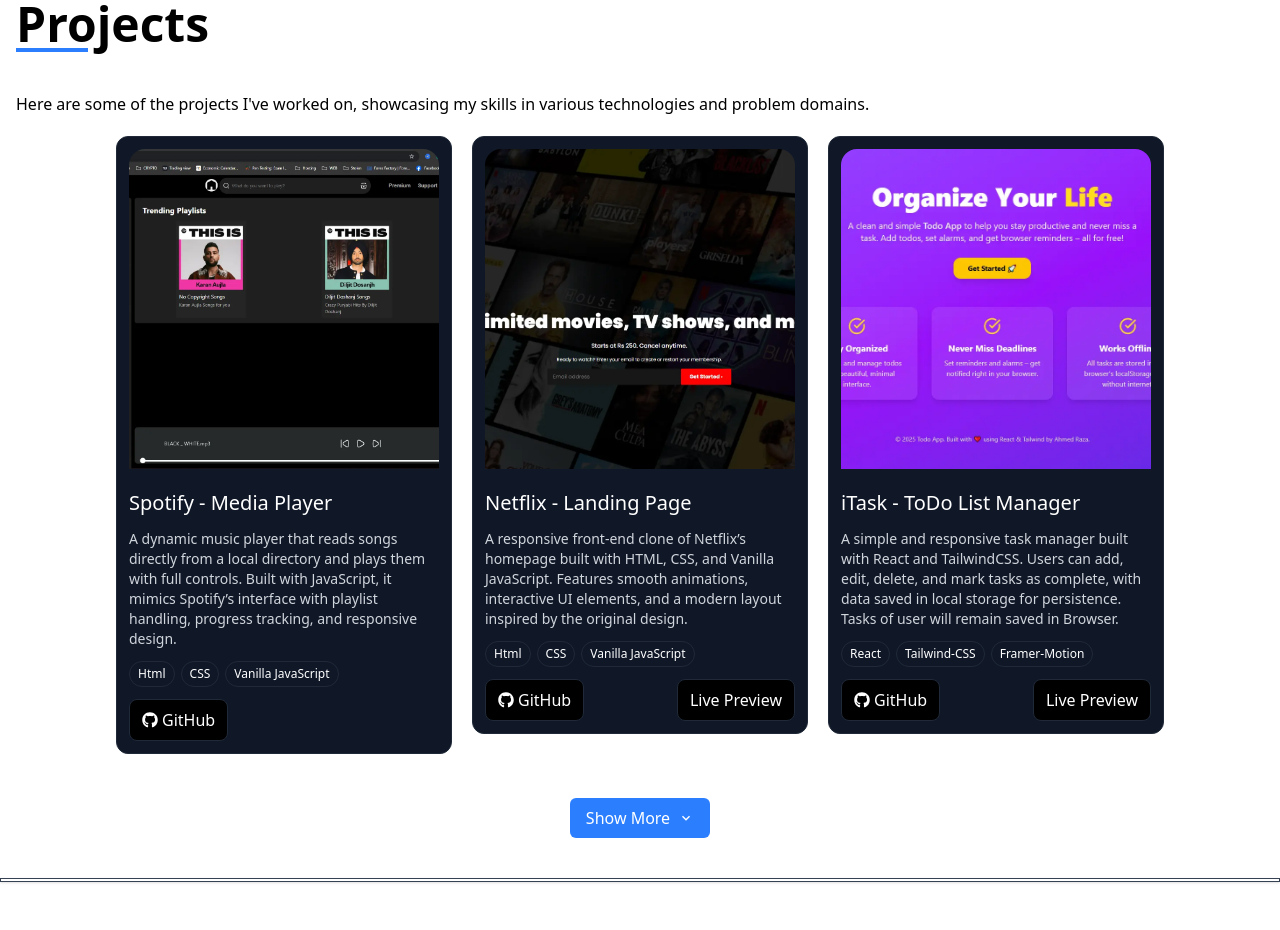
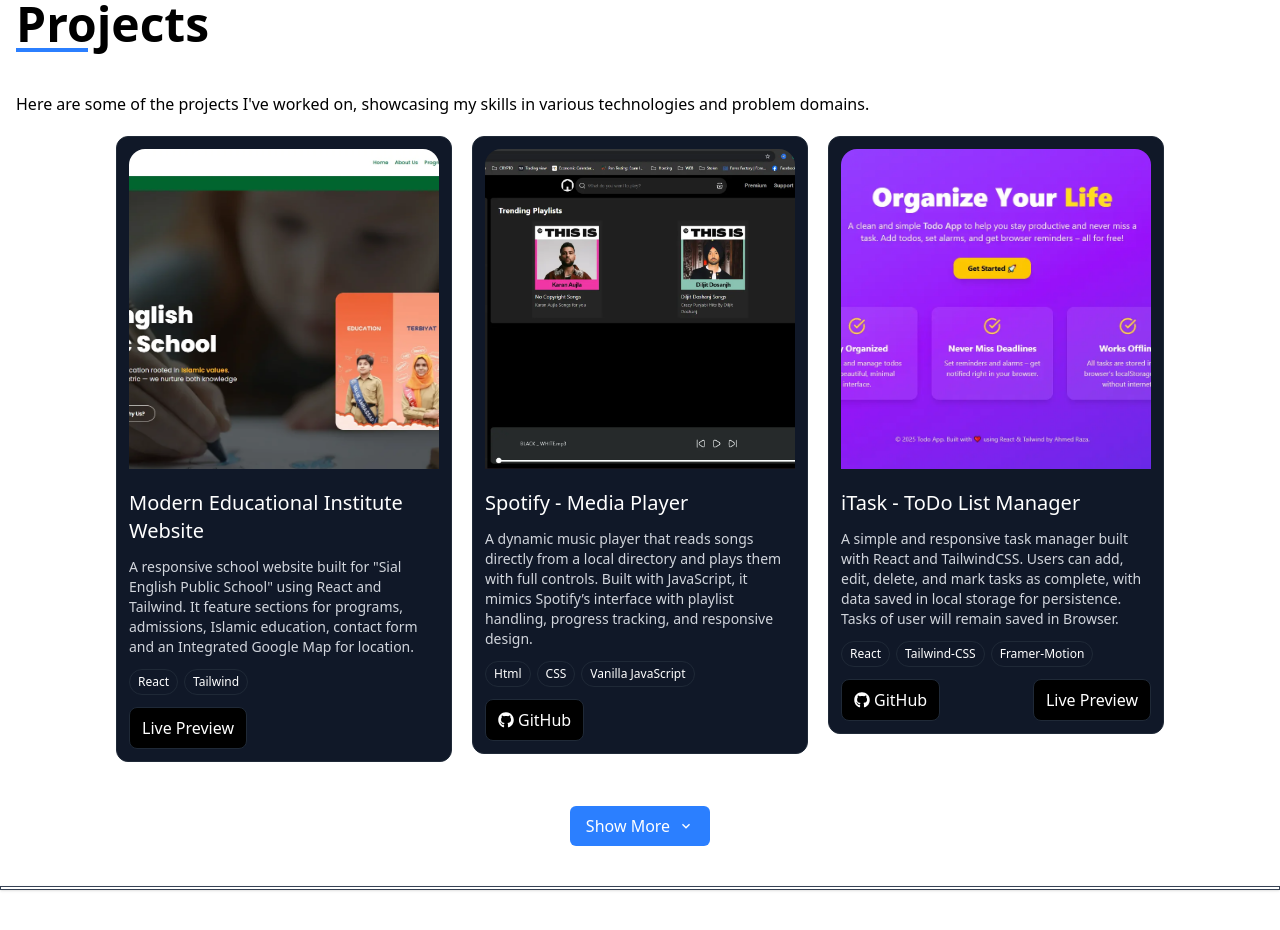
Before and after one commit to razaahmad0192/portfolio, a React (Vite) app: page / in a window 1280 px wide. Shown: the part 1660-2590 px from the top of the page. Built offline with nearby package versions, Linux system fonts and the light colour scheme.

Commit message:
sial school project update

```diff
--- a/src/components/Projects.jsx
+++ b/src/components/Projects.jsx
@@ -24,6 +24,17 @@
 
                     <div className='project-cards grid md:grid-cols-3 sm:grid-cols-2 grid-cols-1 gap-5 '>
                         <ProjectCard
+                            thumbnail='/assets/school.webp'
+                            name='Modern Educational Institute Website'
+                            disc='A responsive school website built for "Sial English Public School" using React and Tailwind. It feature sections for programs, admissions, Islamic education, contact form and an Integrated Google Map for location.'
+                            // isGithub={false}
+                            // githubLink='https://github.com/razaahmad0192/Spotify-Clone'
+                            isLive={true}
+                            liveLink='https://sialschool.vercel.app/'
+                            tech1='React'
+                            tech2='Tailwind'
+                        />
+                        <ProjectCard
                             thumbnail='/assets/spotify.webp'
                             name='Spotify - Media Player'
                             disc='A dynamic music player that reads songs directly from a local directory and plays them with full controls. Built with JavaScript, it mimics Spotify’s interface with playlist handling, progress tracking, and responsive design.'
@@ -34,18 +45,7 @@
                             tech2='CSS'
                             tech3='Vanilla JavaScript'
                         />
-                        <ProjectCard
-                            thumbnail='/assets/netflix.webp'
-                            name='Netflix - Landing Page '
-                            disc='A responsive front-end clone of Netflix’s homepage built with HTML, CSS, and Vanilla JavaScript. Features smooth animations, interactive UI elements, and a modern layout inspired by the original design.'
-                            isGithub={true}
-                            githubLink='https://github.com/razaahmad0192/Netflix-Clonee'
-                            isLive={true}
-                            liveLink='https://netflis-landing-page.netlify.app/'
-                            tech1='Html'
-                            tech2='CSS'
-                            tech3='Vanilla JavaScript'
-                        />
+
                         <ProjectCard
                             thumbnail='/assets/todo.webp'
                             name='iTask - ToDo List Manager'
@@ -63,6 +63,18 @@
                     </div>
                     {/* Hidden Cards */}
                     <div className={`${showAll ? 'grid' : 'hidden'}  md:grid-cols-3 sm:grid-cols-2 grid-cols-1 gap-5`}>
+                         <ProjectCard
+                            thumbnail='/assets/netflix.webp'
+                            name='Netflix - Landing Page '
+                            disc='A responsive front-end clone of Netflix’s homepage built with HTML, CSS, and Vanilla JavaScript. Features smooth animations, interactive UI elements, and a modern layout inspired by the original design.'
+                            isGithub={true}
+                            githubLink='https://github.com/razaahmad0192/Netflix-Clonee'
+                            isLive={true}
+                            liveLink='https://netflis-landing-page.netlify.app/'
+                            tech1='Html'
+                            tech2='CSS'
+                            tech3='Vanilla JavaScript'
+                        />
                         <ProjectCard
                             thumbnail='/assets/x.webp'
                             name='X - Tweet Page'
```
Also changed, not shown: public/assets/school.webp (added).
